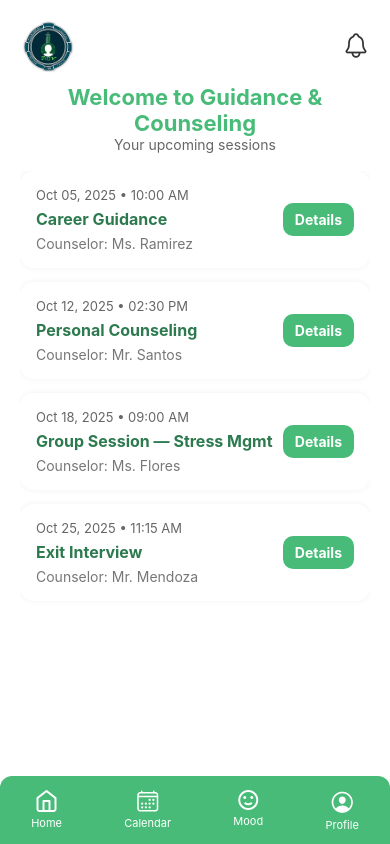
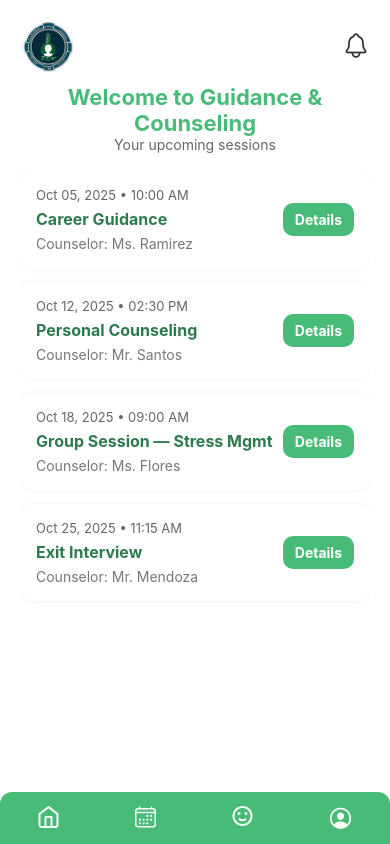
Before and after one commit to Guidance2025/appointment-scheduling-mobile, a React Native app: screen / in a window 390 px wide. Built offline with nearby package versions, Linux system fonts and the light colour scheme.

Commit message:
UPDATED UI

```diff
--- a/screens/Dashboard.js
+++ b/screens/Dashboard.js
@@ -60,22 +60,22 @@ export default function Dashboard({ onNavigate }) {
       <View style={styles.navBar}>
         <TouchableOpacity style={styles.navItem} onPress={() => onNavigate("dashboard")}>
           <Feather name="home" size={24} color="#fff" />
-          <Text style={styles.navLabel}>Home</Text>
+
         </TouchableOpacity>
 
         <TouchableOpacity style={styles.navItem} onPress={() => { /* placeholder */ }}>
           <Ionicons name="calendar-outline" size={24} color="#fff" />
-          <Text style={styles.navLabel}>Calendar</Text>
+
         </TouchableOpacity>
 
         <TouchableOpacity style={styles.navItem} onPress={() => { /* placeholder */ }}>
           <MaterialCommunityIcons name="emoticon-happy-outline" size={24} color="#fff" />
-          <Text style={styles.navLabel}>Mood</Text>
+
         </TouchableOpacity>
 
         <TouchableOpacity style={styles.navItem} onPress={() => onNavigate("profile")}>
           <Ionicons name="person-circle-outline" size={26} color="#fff" />
-          <Text style={styles.navLabel}>Profile</Text>
+
         </TouchableOpacity>
       </View>
     </SafeAreaView>
--- a/screens/Notification.js
+++ b/screens/Notification.js
@@ -89,22 +89,22 @@ export default function Notification({ onNavigate }) {
       <View style={styles.navBar}>
         <TouchableOpacity style={styles.navItem} onPress={() => onNavigate("dashboard")}>
           <Feather name="home" size={24} color="#fff" />
-          <Text style={styles.navLabel}>Home</Text>
+
         </TouchableOpacity>
 
         <TouchableOpacity style={styles.navItem}>
           <Ionicons name="calendar-outline" size={24} color="#fff" />
-          <Text style={styles.navLabel}>Calendar</Text>
+
         </TouchableOpacity>
 
         <TouchableOpacity style={styles.navItem}>
           <Ionicons name="happy-outline" size={24} color="#fff" />
-          <Text style={styles.navLabel}>Mood</Text>
+
         </TouchableOpacity>
 
         <TouchableOpacity style={styles.navItem} onPress={() => onNavigate("profile")}>
           <Ionicons name="person-circle-outline" size={26} color="#fff" />
-          <Text style={styles.navLabel}>Profile</Text>
+
         </TouchableOpacity>
       </View>
     </SafeAreaView>
--- a/screens/Profile.js
+++ b/screens/Profile.js
@@ -44,22 +44,22 @@ export default function Profile({ onNavigate }) {
       <View style={styles.navBar}>
         <TouchableOpacity style={styles.navItem} onPress={() => onNavigate("dashboard")}>
           <Feather name="home" size={24} color="#fff" />
-          <Text style={styles.navLabel}>Home</Text>
+
         </TouchableOpacity>
 
         <TouchableOpacity style={styles.navItem}>
           <Ionicons name="calendar-outline" size={24} color="#fff" />
-          <Text style={styles.navLabel}>Calendar</Text>
+
         </TouchableOpacity>
 
         <TouchableOpacity style={styles.navItem}>
           <Ionicons name="happy-outline" size={24} color="#fff" />
-          <Text style={styles.navLabel}>Mood</Text>
+
         </TouchableOpacity>
 
         <TouchableOpacity style={styles.navItem} onPress={() => onNavigate("notification")}>
           <Ionicons name="notifications-outline" size={26} color="#fff" />
-          <Text style={styles.navLabel}>Notifications</Text>
+
         </TouchableOpacity>
       </View>
     </SafeAreaView>
```
